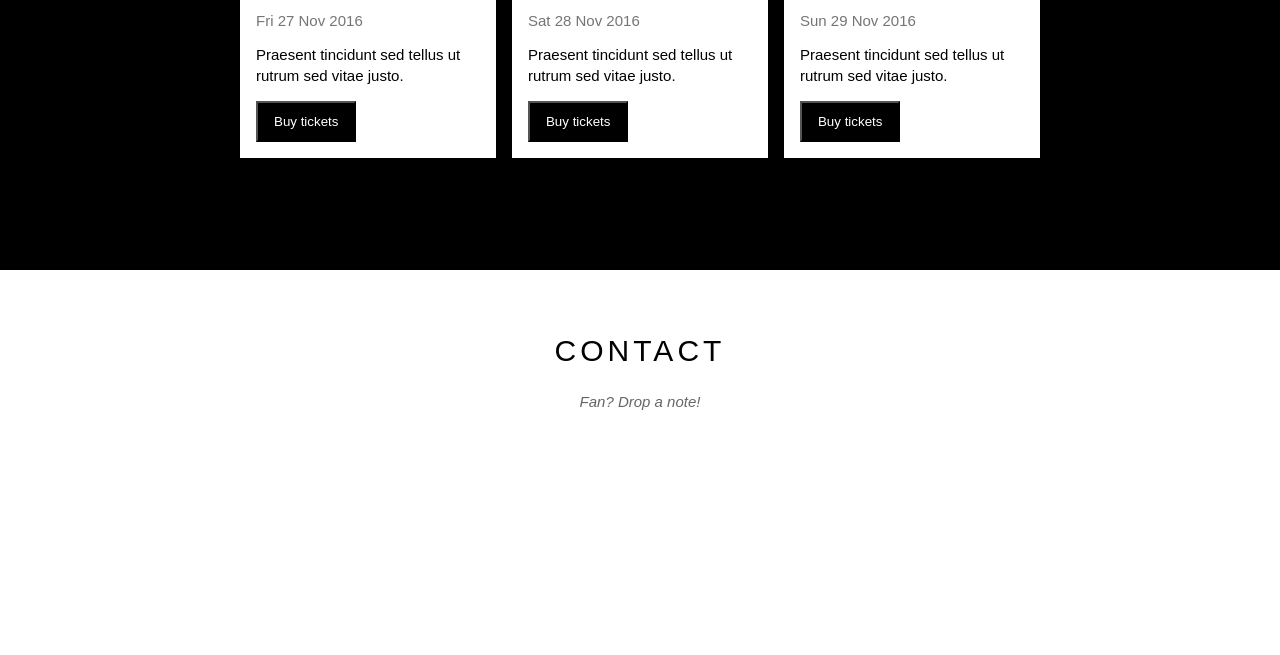
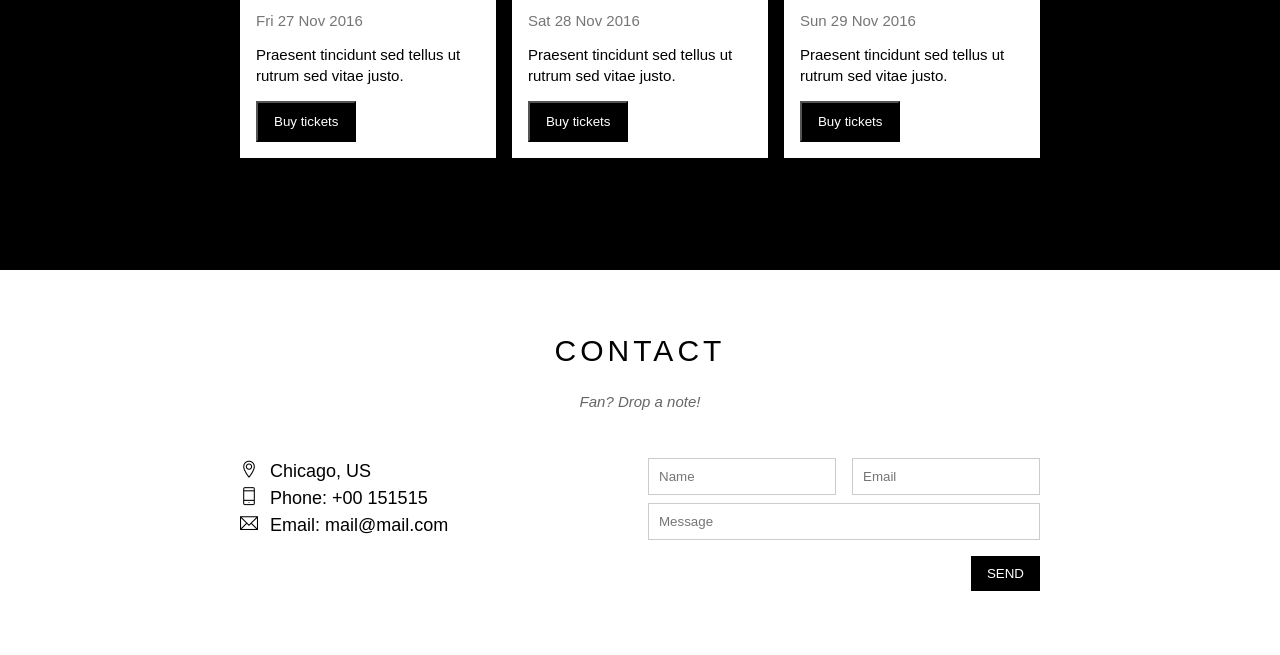
Before and after one commit to Trung15010802/Trung15010802.github.io, a plain HTML site: page index.html in a window 1280 px wide. Shown: the part 1985-2640 px from the top of the page. Before the commit the page ends 2459 px from the top, so only its background shows below. Drawn offline with Linux system fonts and the light colour scheme.

Commit message:
Update Contact Content

```diff
--- a/assets/css/style.css
+++ b/assets/css/style.css
@@ -9,12 +9,56 @@ html {
     font-family: sans-serif;
 }
 
+/* Common */
 .clear {
     clear: both;
 }
 
 .text-white {
     color: #fff !important;
+}
+
+.text-center {
+    text-align: center !important;
+}
+
+.row {
+    margin-left: -8px;
+    margin-right: -8px;
+
+}
+
+.row::after {
+    content: "";
+    display: block;
+    clear: both;
+}
+
+.col {
+    float: left;
+    padding-left: 8px;
+    padding-right: 8px;
+}
+
+
+.col-third {
+    width: calc(100%/3);
+}
+
+.col-half {
+    width: 50%;
+}
+
+.col-full {
+    width: 100%;
+}
+
+.mt-8 {
+    margin-top: 8px !important;
+}
+
+.mt-16 {
+    margin-top: 16px !important;
 }
 
 /*
@@ -188,11 +232,6 @@ html {
     margin-top: 47px;
 }
 
-#content .member-item {
-    float: left;
-    width: calc(100%/3);
-    text-align: center;
-}
 
 #content .member-img {
     width: 153, 59px;
@@ -240,16 +279,8 @@ html {
 
 /* Places list */
 .places-list {
-    /* margin-top: 32px;
-    margin-left: -8px;
-    margin-right: -8px; */
-    margin: 32px -8px 48px;
-}
-
-.place-item {
-    float: left;
-    width: calc(100%/3);
-    padding: 0 8px;
+    margin-top: 32px;
+    margin-bottom: 48px;
 }
 
 .place-img {
@@ -297,6 +328,45 @@ html {
 .place-buy-btn:hover {
     color: #000;
     background-color: #ccc;
+}
+
+/* Contact form */
+.contact-content {
+    margin-top: 48px;
+}
+
+.contact-info {
+    font-size: 18px;
+    line-height: 1.5;
+}
+
+.contact-info i[class*="ti-"] {
+    width: 30px;
+    display: inline-block;
+}
+
+.contact-form {
+    font-size: 15px;
+}
+
+.contact-form .form-control {
+    padding: 10px;
+    border: 1px solid #ccc;
+    width: 100%;
+}
+
+.contact-form .form-submit-btn {
+    background: #000;
+    color: #fff;
+    border: none;
+    padding: 10px 16px;
+    float: right;
+}
+
+.contact-form .form-submit-btn:hover {
+    color: #000;
+    background-color: #ccc;
+    cursor: pointer;
 }
 
 #footer {}
@@ -402,6 +472,7 @@ html {
         opacity: 0;
         transform: translateY(-140px);
     }
+
     to {
         opacity: 1;
         transform: translateY(0);
--- a/index.html
+++ b/index.html
@@ -61,20 +61,19 @@
                     est laborum consectetur adipiscing elit, sed do eiusmod tempor incididunt ut labore et dolore magna
                     aliqua. Ut enim ad minim veniam, quis nostrud exercitation ullamco laboris nisi ut aliquip ex ea
                     commodo consequat.</p>
-                <div class="member-list">
-                    <div class="member-item">
+                <div class="row member-list">
+                    <div class="col col-third text-center">
                         <p class="member-name">Name</p>
                         <img src="./assets/img/Members/member1.jpg" alt="Name" class="member-img">
                     </div>
-                    <div class="member-item">
+                    <div class="col col-third text-center">
                         <p class="member-name">Name</p>
                         <img src="./assets/img/Members/member1.jpg" alt="Name" class="member-img">
                     </div>
-                    <div class="member-item">
+                    <div class="col col-third text-center">
                         <p class="member-name">Name</p>
                         <img src="./assets/img/Members/member1.jpg" alt="Name" class="member-img">
                     </div>
-                    <div class="clear"></div>
                 </div>
             </div>
             <!-- Tour section -->
@@ -89,8 +88,8 @@
                         <li>NOvemver <span class="quantity">3</span></li>
                     </ul>
                     <!-- Places -->
-                    <div class="places-list">
-                        <div class="place-item">
+                    <div class="row places-list">
+                        <div class="col col-third">
                             <img src="./assets/img/Places/newyork.jpg" alt="New York" class="place-img">
                             <div class="place-body">
                                 <h3 class="place-heading">New York</h3>
@@ -100,7 +99,7 @@
                                 <button class="place-buy-btn js-buy-ticket">Buy tickets</button>
                             </div>
                         </div>
-                        <div class="place-item">
+                        <div class="col col-third">
                             <img src="./assets/img/Places//paris.jpg" alt="New York" class="place-img">
                             <div class="place-body">
                                 <h3 class="place-heading">Paris</h3>
@@ -110,7 +109,7 @@
                                 <button class="place-buy-btn js-buy-ticket">Buy tickets</button>
                             </div>
                         </div>
-                        <div class="place-item">
+                        <div class="col col-third">
                             <img src="./assets/img/Places/sanfran.jpg" alt="New York" class="place-img">
                             <div class="place-body">
                                 <h3 class="place-heading">San Francisco</h3>
@@ -120,7 +119,6 @@
                                 <button class="place-buy-btn js-buy-ticket">Buy tickets</button>
                             </div>
                         </div>
-                        <div class="clear"></div>
                     </div>
                 </div>
             </div>
@@ -128,6 +126,32 @@
             <div class="content-section">
                 <h2 class="section-heading">CONTACT</h2>
                 <p class="section-sub-heading">Fan? Drop a note!</p>
+                <!-- Contact -->
+                <div class="row contact-content">
+                    <div class="col col-half contact-info">
+                        <p><i class="ti-location-pin"></i>Chicago, US</p>
+                        <p><i class="ti-mobile"></i>Phone: +00 151515</p>
+                        <p><i class="ti-email"></i>Email: mail@mail.com</p>
+                    </div>
+                    <div class="col col-half contact-form">
+                        <form action="">
+                            <div class="row">
+                                <div class="col col-half">
+                                    <input type="text" name="" placeholder="Name" required id="" class="form-control">
+                                </div>
+                                <div class="col col-half">
+                                    <input type="email" name="" placeholder="Email" required id="" class="form-control">
+                                </div>
+                            </div>
+                            <div class="row mt-8">
+                                <div class="col col-full">
+                                    <input type="text" name="" placeholder="Message" required id="" class="form-control">
+                                </div>
+                            </div>
+                            <input class="form-submit-btn mt-16" type="submit" value="SEND">
+                        </form>
+                    </div>
+                </div>
             </div>
         </div>
         <!-- footer -->
@@ -167,14 +191,14 @@
     <script>
         const buyBtns = document.querySelectorAll('.js-buy-ticket')
         const modal = document.querySelector('.js-modal')
-        const modalContainer  = document.querySelector('.js-modal-container')
+        const modalContainer = document.querySelector('.js-modal-container')
         const modalClose = document.querySelector('.js-modal-close')
 
         function showBuyTickets() { // Hàm open modal (Thêm class open vào modal)
             modal.classList.add('open')
         }
 
-        function hideBuyTickets(){ //Hàm ẩn modal (Xoá class open ở modal)
+        function hideBuyTickets() { //Hàm ẩn modal (Xoá class open ở modal)
             modal.classList.remove('open')
         }
 
@@ -185,7 +209,7 @@
 
         modalClose.addEventListener('click', hideBuyTickets)
         modal.addEventListener('click', hideBuyTickets)
-        modalContainer.addEventListener('click', function(event){
+        modalContainer.addEventListener('click', function (event) {
             event.stopPropagation() //Ngăn sự kiện nổi bọt tác động đến class modal-container
         })
 
```
